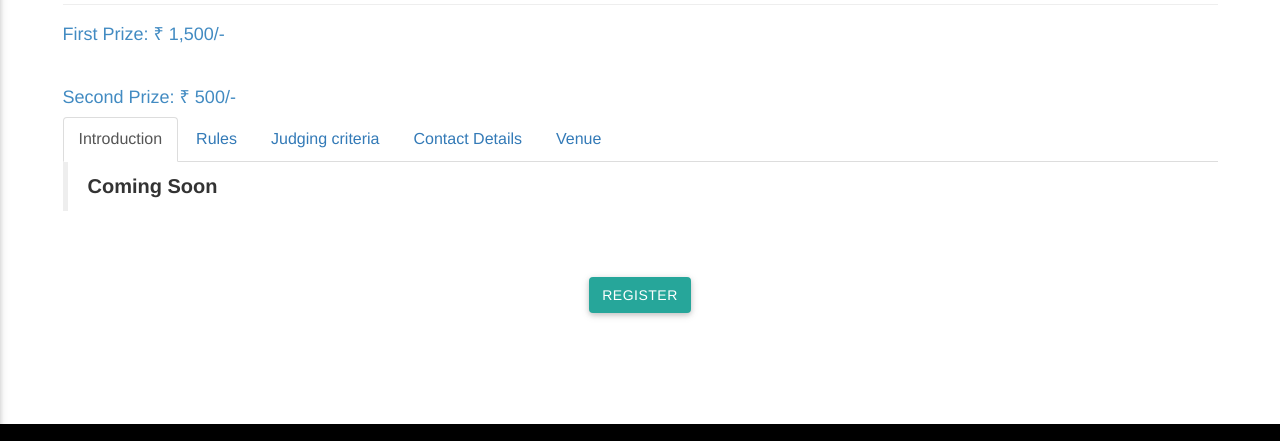
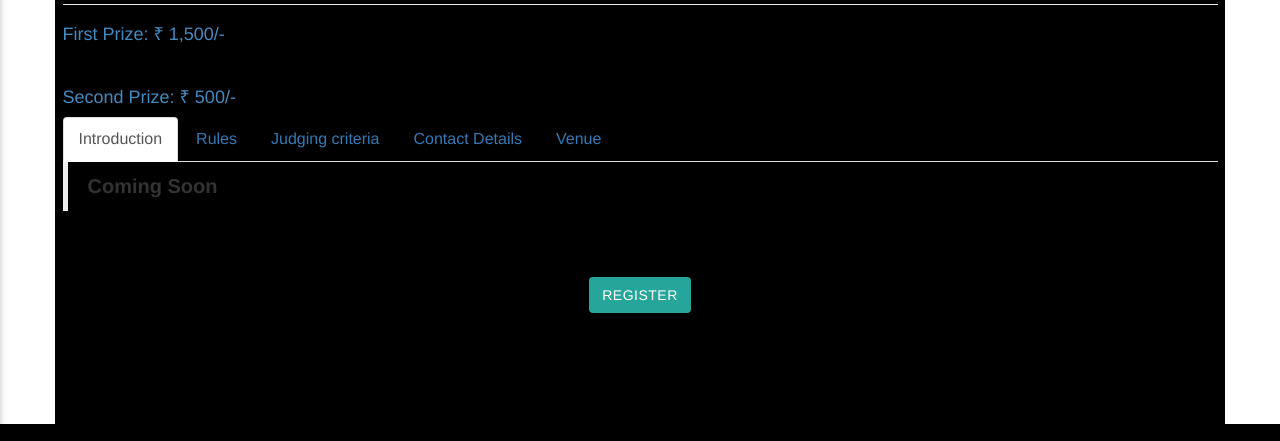
Before and after one commit to sujaykundu777/foobar, a plain HTML site: page official/ham.html in a window 1280 px wide. Shown: the part 133-574 px from the top of the page. Drawn offline with Linux system fonts and the light colour scheme; files whose address does not match are found by name.

Commit message:
minor changes

```diff
--- a/official/css/events.css
+++ b/official/css/events.css
@@ -1,4 +1,4 @@
-body{
+body , .container{
   background-color: #000;
 }
 #loader-wrapper {
```
Also changed, not shown: official/events.html (+2 -2 lines).
